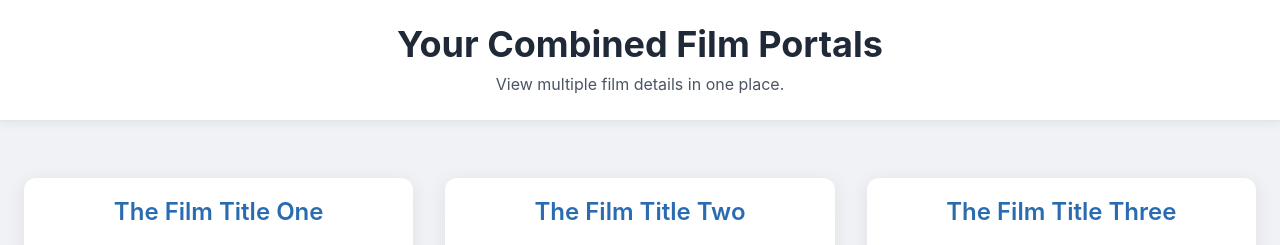
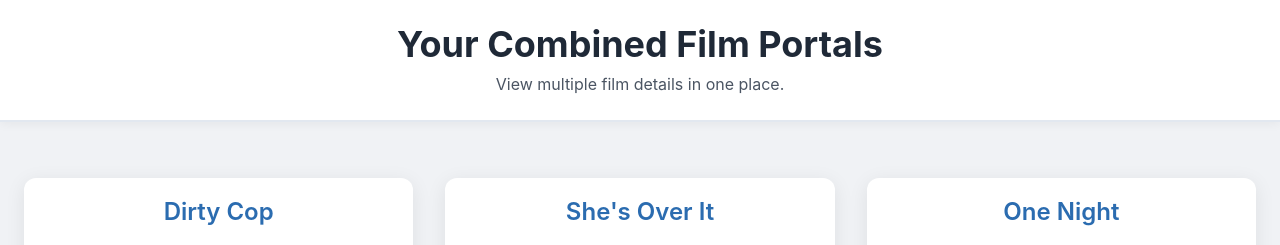
Before and after one commit to lavio100/7PalmsFOP, a plain HTML site: page index.html in a window 1280 px wide. Shown: the top 245 px of the page. Drawn offline with nearby package versions, Linux system fonts and the light colour scheme; grey boxes are pictures that could not be loaded.

Commit message:
Update index.html

```diff
--- a/index.html
+++ b/index.html
@@ -72,7 +72,7 @@
     <main class="iframe-grid">
         <!-- Example 1: Replace YOUR_FILM_ONE_URL with the actual URL you copied -->
         <div class="iframe-container">
-            <h2>The Film Title One</h2>
+            <h2>Dirty Cop</h2>
             <div class="iframe-wrapper">
                 <iframe src="https://lavio100.github.io/7PalmsData3/?filmTitle=Dirty%20Cop" title="Dirty Cop"></iframe>
             </div>
@@ -80,7 +80,7 @@
 
         <!-- Example 2: Replace YOUR_FILM_TWO_URL with the actual URL you copied -->
         <div class="iframe-container">
-            <h2>The Film Title Two</h2>
+            <h2>She's Over It</h2>
             <div class="iframe-wrapper">
                 <iframe src="https://lavio100.github.io/7PalmsData3/?filmTitle=She's%20Over%20It" title="She's Over It"></iframe>
             </div>
@@ -88,7 +88,7 @@
 
         <!-- Example 3: Added for a third film -->
         <div class="iframe-container">
-            <h2>The Film Title Three</h2>
+            <h2>One Night</h2>
             <div class="iframe-wrapper">
                 <iframe src="https://lavio100.github.io/7PalmsData3/?filmTitle=One%20Night" title="One Night"></iframe>
             </div>
```
